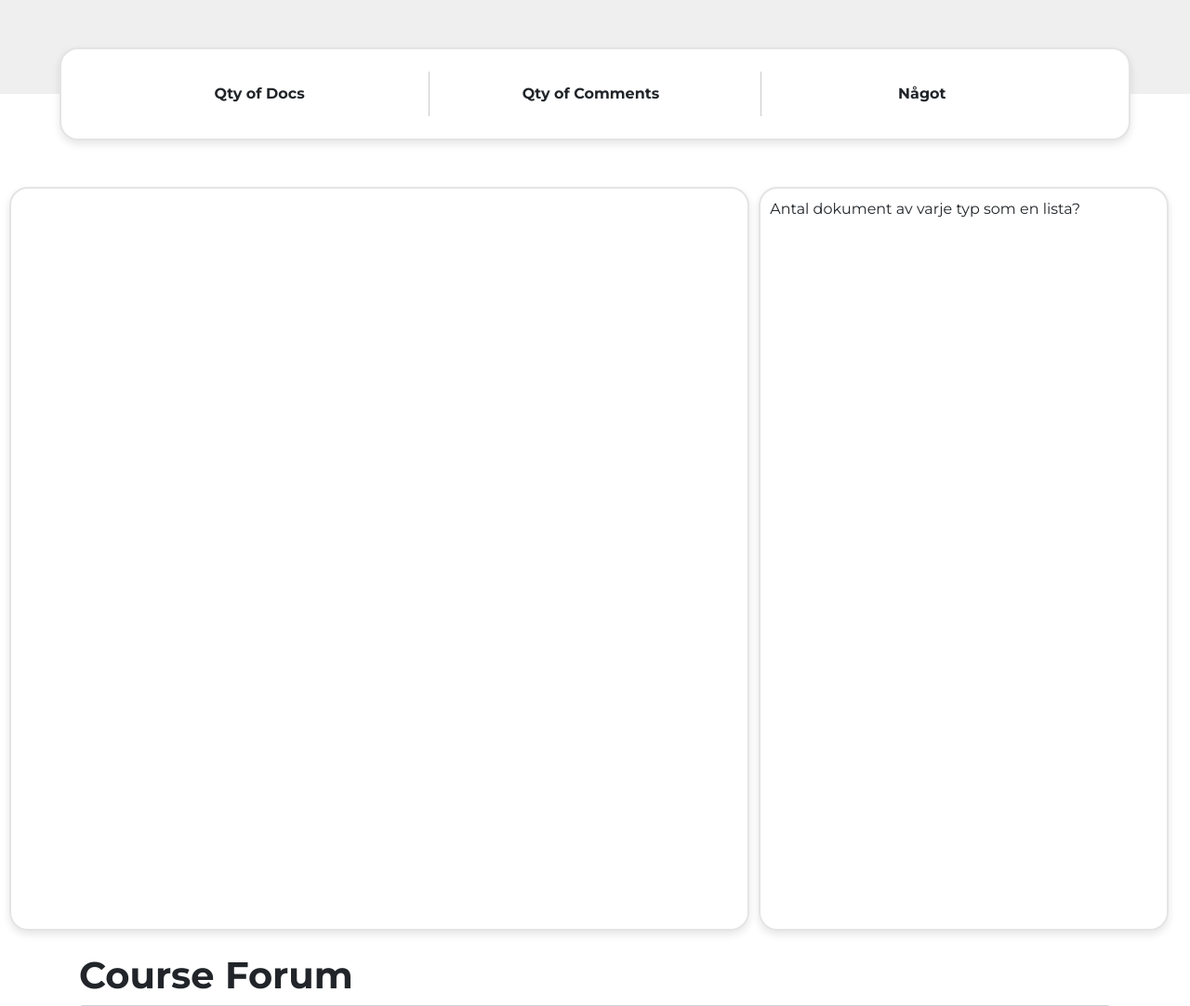
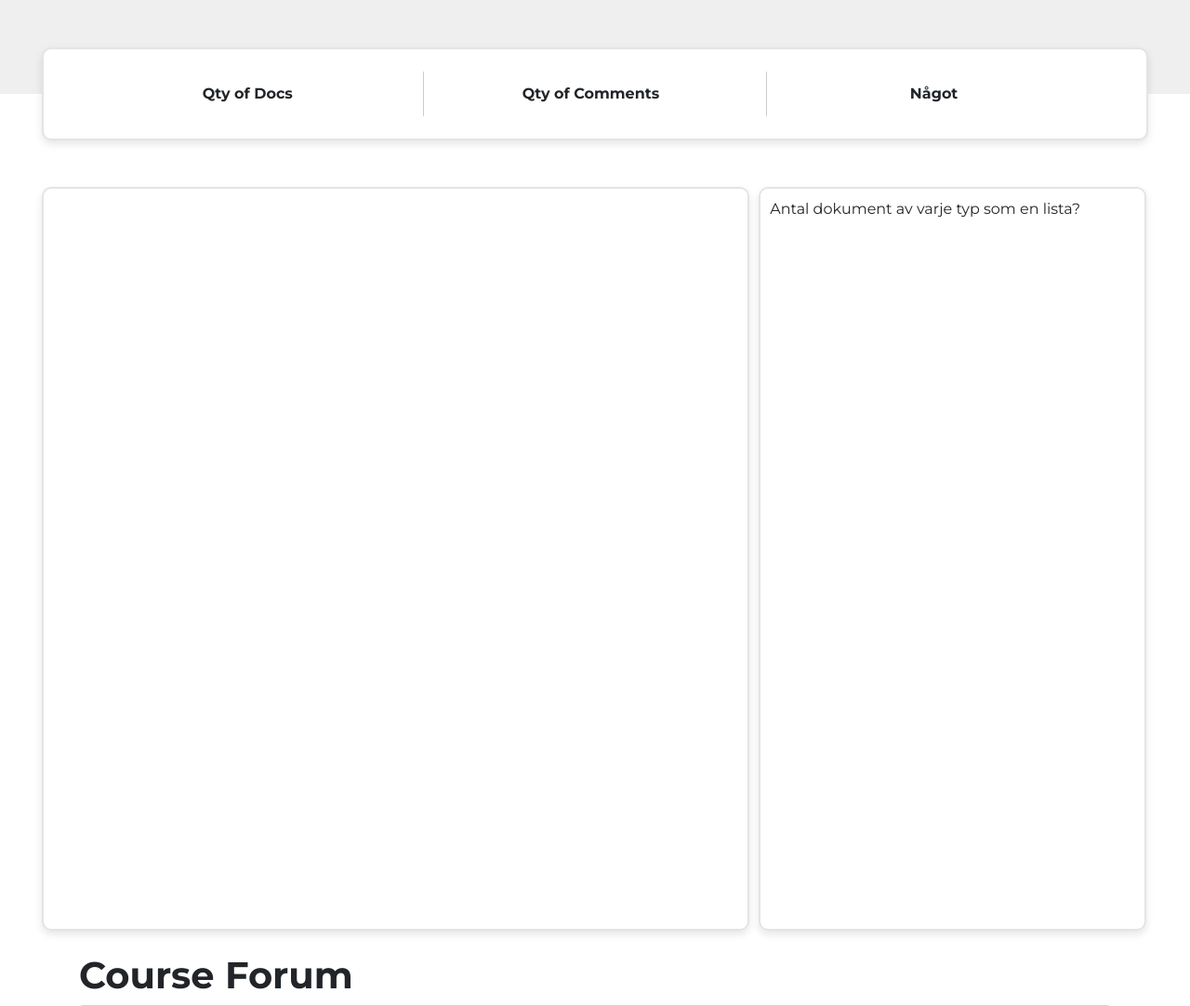
Before and after one commit to AlexNordenhog/Studypal, a Flask app: template website/templates/course_page.html in a window 1280 px wide. Shown: the part 319-1401 px from the top of the page at 93% size. Run offline with Flask 3, Linux system fonts and the light colour scheme; the template is opened without the code that fills it, so the values that code supplies are empty; some libraries are stand-ins or nearby versions.

Commit message:
Design Fix

```diff
--- a/website/templates/course_page.html
+++ b/website/templates/course_page.html
@@ -187,10 +187,10 @@
     display: flex;
     margin: auto;
     border: 2px solid #e4e4e4;
-    border-radius: 20px;
+    border-radius: 10px;
     box-shadow: 0 4px 8px rgba(0, 0, 0, 0.1);
     background-color: #ffffff;
-    width: 90%;
+    width: 93%;
     height: 100px;
     align-items: center;
     justify-content: space-between;
@@ -224,10 +224,10 @@
   .documentArea {
     grid-column: 1/2;
     grid-row: 5;
-    margin-left: 10px;
+    margin-left: 5.5%;
     margin-right: 10px;
     border: 2px solid #e4e4e4;
-    border-radius: 20px;
+    border-radius: 10px;
     box-shadow: 0 4px 8px rgba(0, 0, 0, 0.1);
     overflow-y: auto;
   }
@@ -236,11 +236,12 @@
     grid-column: 2 / 2;
     grid-row: 5;
     min-height: 500px;
+    margin-right: 5.5%;
   }
 
   .documentFactsBox {
     border: 2px solid #e4e4e4;
-    border-radius: 20px;
+    border-radius: 10px;
     box-shadow: 0 4px 8px rgba(0, 0, 0, 0.1);
     height: 800px;
     width: 95%;
--- a/website/templates/document.html
+++ b/website/templates/document.html
@@ -326,7 +326,7 @@
     border-radius: 20px;
     box-shadow: 0 4px 8px rgba(0, 0, 0, 0.1);
     background-color: #ffffff;
-    width: 90%;
+    width: 93%;
     height: 100px;
     align-items: center;
     justify-content: space-between;
@@ -361,7 +361,7 @@
     grid-column: 1/2;
     grid-row: 5;
     background-color: #efefef;
-    margin-left: 10px;
+    margin-left: 5.5%;
     margin-right: 10px;
     border: 2px solid #e4e4e4;
     border-radius: 20px;
@@ -421,6 +421,7 @@
     grid-row: 5;
     min-height: 500px;
     /* overflow-y: auto; */
+    margin-right: 5.5%;
   }
   .commentViewBox {
     border: 2px solid #e4e4e4;
```
Also changed, not shown: website/static/pictures/book.jpg (deleted), website/static/pictures/book.png (added), website/static/pictures/bookedited.png (added).
